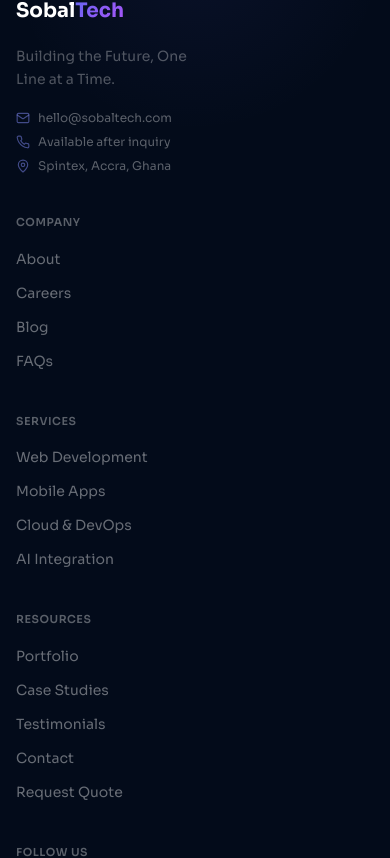
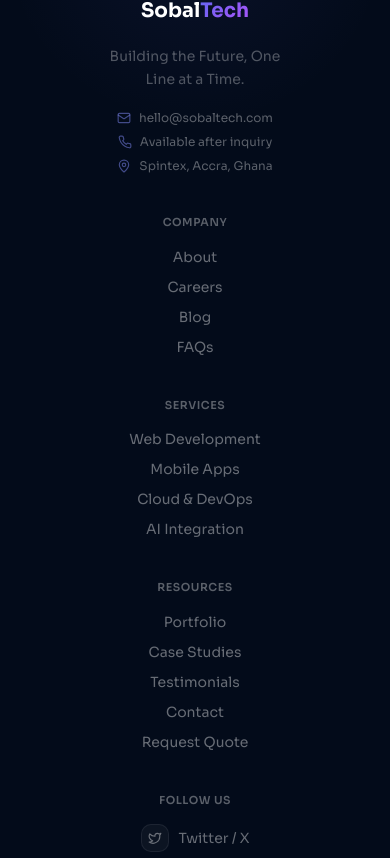
Before and after one commit to SOBAL-TECH/sobaltech-site, a Next.js app: page /faqs in a window 390 px wide. Shown: the part 4158-5016 px from the top of the page. Built offline with nearby package versions, Linux system fonts and the light colour scheme; no server answers.

Commit message:
Center footer columns and links on mobile

```diff
--- a/components/site/footer.tsx
+++ b/components/site/footer.tsx
@@ -42,7 +42,7 @@ function FooterColumn({
   children: React.ReactNode;
 }) {
   return (
-    <div className="space-y-4">
+    <div className="flex flex-col items-center space-y-4 sm:items-start">
       <h3 className="text-[11px] font-semibold uppercase tracking-wider text-white/35">
         {title}
       </h3>
@@ -73,16 +73,16 @@ export function Footer() {
 
       <div className="relative mx-auto max-w-7xl px-4 sm:px-6 lg:px-8">
         {/* ── Main grid ── */}
-        <div className="grid grid-cols-1 gap-10 py-14 sm:grid-cols-2 lg:grid-cols-5">
+        <div className="grid grid-cols-1 gap-10 py-14 text-center sm:grid-cols-2 sm:text-left lg:grid-cols-5">
           {/* Brand */}
-          <div className="flex flex-col gap-5 lg:col-span-1">
+          <div className="flex flex-col items-center gap-5 sm:items-start lg:col-span-1">
             <Link href="/" className="inline-flex w-fit items-center">
               <span className="text-xl font-bold text-white">Sobal</span>
               <span className="text-xl font-bold bg-brand-gradient bg-clip-text text-transparent">
                 Tech
               </span>
             </Link>
-            <p className="max-w-[200px] text-sm leading-relaxed text-white/30">
+            <p className="max-w-[200px] text-center text-sm leading-relaxed text-white/30 sm:text-left">
               Building the Future, One Line at a Time.
             </p>
             {/* Contact info */}
@@ -90,17 +90,17 @@ export function Footer() {
               <li>
                 <a
                   href="mailto:hello@sobaltech.com"
-                  className="flex items-center gap-2 text-xs text-white/35 transition-colors hover:text-white/70"
+                  className="flex items-center justify-center gap-2 text-xs text-white/35 transition-colors hover:text-white/70 sm:justify-start"
                 >
                   <Mail className="h-3.5 w-3.5 shrink-0 text-indigo-400/50" />
                   hello@sobaltech.com
                 </a>
               </li>
-              <li className="flex items-center gap-2 text-xs text-white/35">
+              <li className="flex items-center justify-center gap-2 text-xs text-white/35 sm:justify-start">
                 <Phone className="h-3.5 w-3.5 shrink-0 text-indigo-400/50" />
                 Available after inquiry
               </li>
-              <li className="flex items-center gap-2 text-xs text-white/35">
+              <li className="flex items-center justify-center gap-2 text-xs text-white/35 sm:justify-start">
                 <MapPin className="h-3.5 w-3.5 shrink-0 text-indigo-400/50" />
                 Spintex, Accra, Ghana
               </li>
@@ -114,7 +114,7 @@ export function Footer() {
                 <li key={href + label}>
                   <Link
                     href={href}
-                    className="text-sm text-white/40 transition-colors hover:text-white"
+                    className="block text-sm text-white/40 transition-colors hover:text-white"
                   >
                     {label}
                   </Link>
@@ -130,7 +130,7 @@ export function Footer() {
                 <li key={href + label}>
                   <Link
                     href={href}
-                    className="text-sm text-white/40 transition-colors hover:text-white"
+                    className="block text-sm text-white/40 transition-colors hover:text-white"
                   >
                     {label}
                   </Link>
@@ -146,7 +146,7 @@ export function Footer() {
                 <li key={href + label}>
                   <Link
                     href={href}
-                    className="text-sm text-white/40 transition-colors hover:text-white"
+                    className="block text-sm text-white/40 transition-colors hover:text-white"
                   >
                     {label}
                   </Link>
@@ -164,7 +164,7 @@ export function Footer() {
                   href={href}
                   target="_blank"
                   rel="noopener noreferrer"
-                  className="flex items-center gap-2.5 text-sm text-white/40 transition-all hover:text-white group"
+                  className="flex items-center justify-center gap-2.5 text-sm text-white/40 transition-all hover:text-white group sm:justify-start"
                 >
                   <span className="flex h-7 w-7 items-center justify-center rounded-lg border border-white/[0.07] bg-white/[0.04] transition-all group-hover:border-indigo-500/30 group-hover:bg-indigo-500/10">
                     <Icon className="h-3.5 w-3.5" />
```
